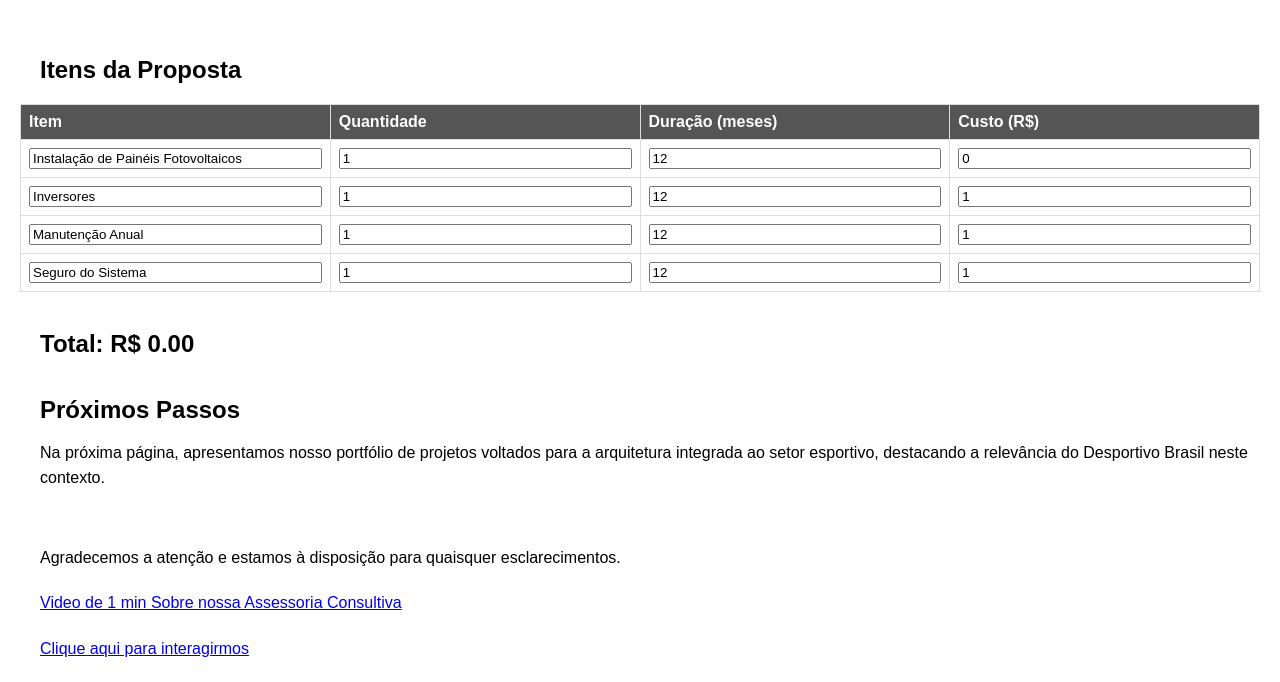
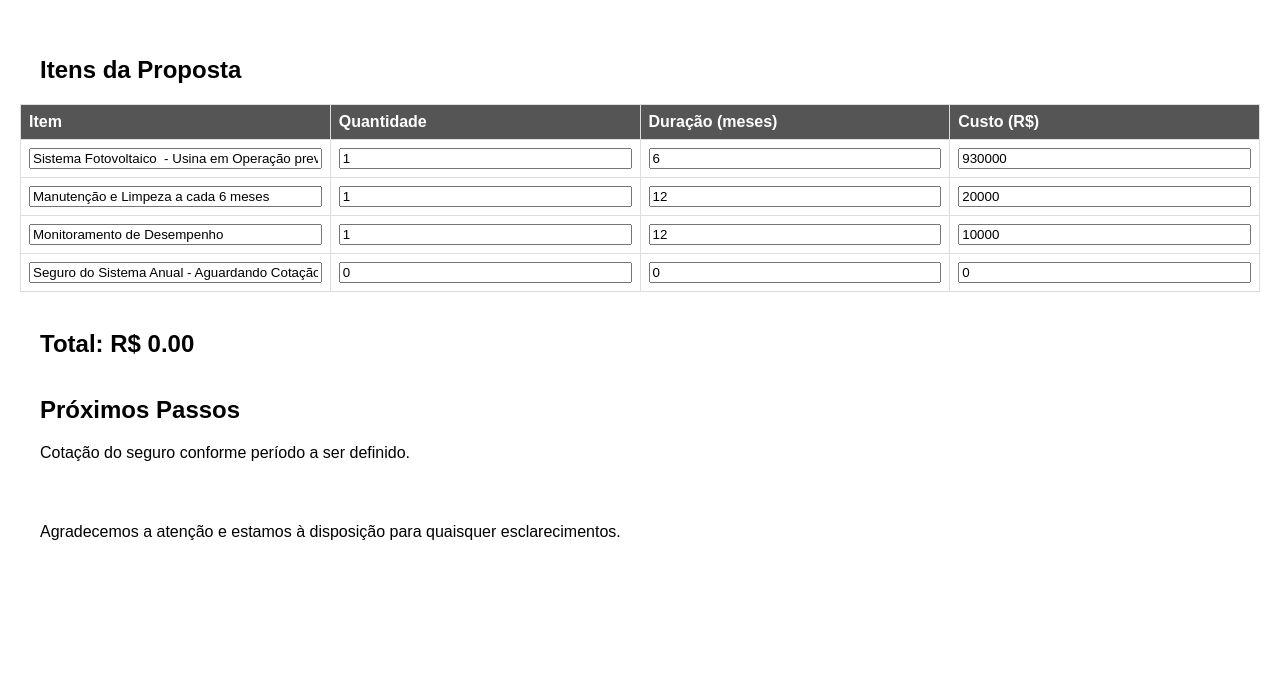
Before and after one commit to sobralfreenat/agrobrain_CT_DesportivoBrasil, a plain HTML site: page index.html in a window 1280 px wide. Shown: the part 1855-2537 px from the top of the page. After the commit the page ends 2420 px from the top, so only its background shows below. Drawn offline with Linux system fonts and the light colour scheme.

Commit message:
Update index.html

```diff
--- a/index.html
+++ b/index.html
@@ -1,3 +1,4 @@
+
 <!DOCTYPE html>
 <html lang="pt-BR">
 <head>
@@ -191,28 +192,28 @@ th {
         </thead>
         <tbody>
             <tr>
-                <td><input type="text" value="Instalação de Painéis Fotovoltaicos" onchange="calculateTotal()"></td>
+                <td><input type="text" value="Sistema Fotovoltaico  - Usina em Operação prev 6 meses" onchange="calculateTotal()"></td>
+                <td><input type="number" value="1" onchange="calculateTotal()"></td>
+                <td><input type="number" value="6" onchange="calculateTotal()"></td>
+                <td><input type="number" value="930000" onchange="calculateTotal()"></td>
+            </tr>
+            <tr>
+                <td><input type="text" value="Manutenção e Limpeza a cada 6 meses" onchange="calculateTotal()"></td>
                 <td><input type="number" value="1" onchange="calculateTotal()"></td>
                 <td><input type="number" value="12" onchange="calculateTotal()"></td>
-                <td><input type="number" value="0" onchange="calculateTotal()"></td>
+                <td><input type="number" value="20000" onchange="calculateTotal()"></td>
             </tr>
             <tr>
-                <td><input type="text" value="Inversores" onchange="calculateTotal()"></td>
+                <td><input type="text" value="Monitoramento de Desempenho" onchange="calculateTotal()"></td>
                 <td><input type="number" value="1" onchange="calculateTotal()"></td>
                 <td><input type="number" value="12" onchange="calculateTotal()"></td>
-                <td><input type="number" value="1" onchange="calculateTotal()"></td>
+                <td><input type="number" value="10000" onchange="calculateTotal()"></td>
             </tr>
             <tr>
-                <td><input type="text" value="Manutenção Anual" onchange="calculateTotal()"></td>
-                <td><input type="number" value="1" onchange="calculateTotal()"></td>
-                <td><input type="number" value="12" onchange="calculateTotal()"></td>
-                <td><input type="number" value="1" onchange="calculateTotal()"></td>
-            </tr>
-            <tr>
-                <td><input type="text" value="Seguro do Sistema" onchange="calculateTotal()"></td>
-                <td><input type="number" value="1" onchange="calculateTotal()"></td>
-                <td><input type="number" value="12" onchange="calculateTotal()"></td>
-                <td><input type="number" value="1" onchange="calculateTotal()"></td>
+                <td><input type="text" value="Seguro do Sistema Anual - Aguardando Cotação" onchange="calculateTotal()"></td>
+                <td><input type="number" value="0" onchange="calculateTotal()"></td>
+                <td><input type="number" value="0" onchange="calculateTotal()"></td>
+                <td><input type="number" value="0" onchange="calculateTotal()"></td>
             </tr>
         </tbody>
     </table>
@@ -222,17 +223,17 @@ th {
     </div>
     <br>
     <h2>Próximos Passos</h2>
-    <p>Na próxima página, apresentamos nosso portfólio de projetos voltados para a arquitetura integrada ao setor esportivo, destacando a relevância do Desportivo Brasil neste contexto.</p>
+    <p>Cotação do seguro conforme período a ser definido.</p>
     <br>
     <p>Agradecemos a atenção e estamos à disposição para quaisquer esclarecimentos.</p>
 
     <footer>
 
 
- <p><a href="#" onclick="openWindow('https://d1yei2z3i6k35z.cloudfront.net/3119789/66db4732ab1fe_Agrobrain_VideoPitch_draft.mp4');">Video de 1 min Sobre nossa Assessoria Consultiva</a></p>
+<!-- <p><a href="#" onclick="openWindow('https://d1yei2z3i6k35z.cloudfront.net/3119789/66db4732ab1fe_Agrobrain_VideoPitch_draft.mp4');">Video de 1 min Sobre nossa Assessoria Consultiva</a></p>
 
 
- <p><a href="#" onclick="openWindow('https://wa.me/5519997686400?text=Ol%C3%A1%2C%20estou%20interessado%20na%20proposta%20da%20usina%20fotovoltaica.');">Clique aqui para interagirmos</a></p>
+ <p><a href="#" onclick="openWindow('https://wa.me/5519997686400?text=Ol%C3%A1%2C%20estou%20interessado%20na%20proposta%20da%20usina%20fotovoltaica.');">Clique aqui para interagirmos</a></p> -->
     </footer>
 </body>
 </html>
```
